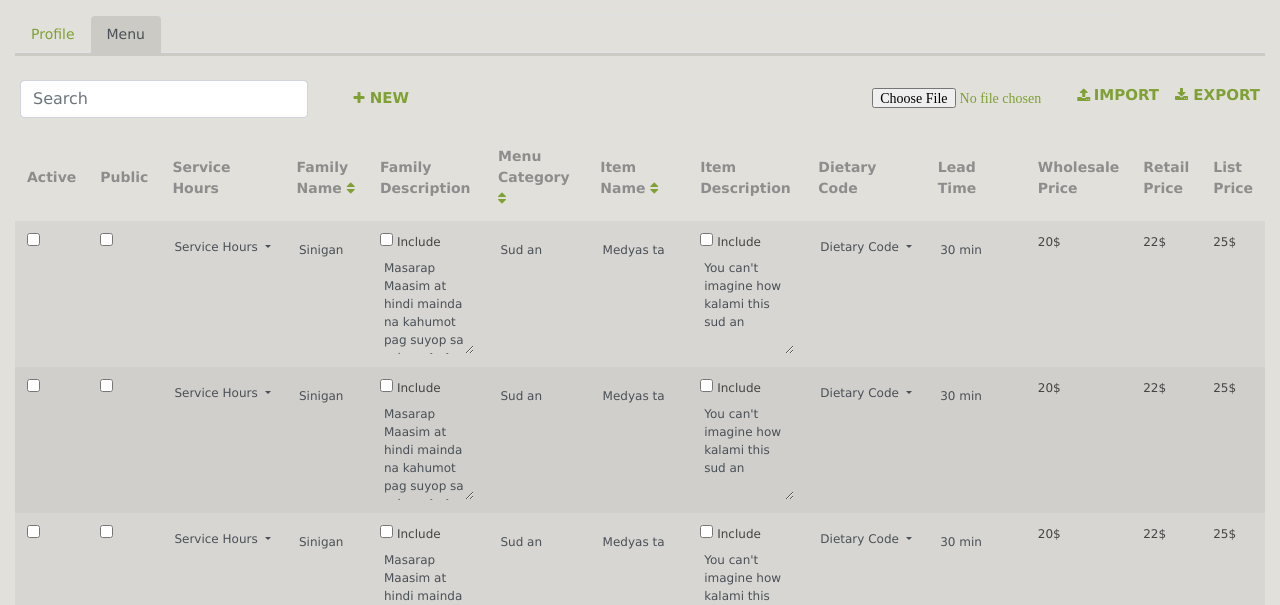
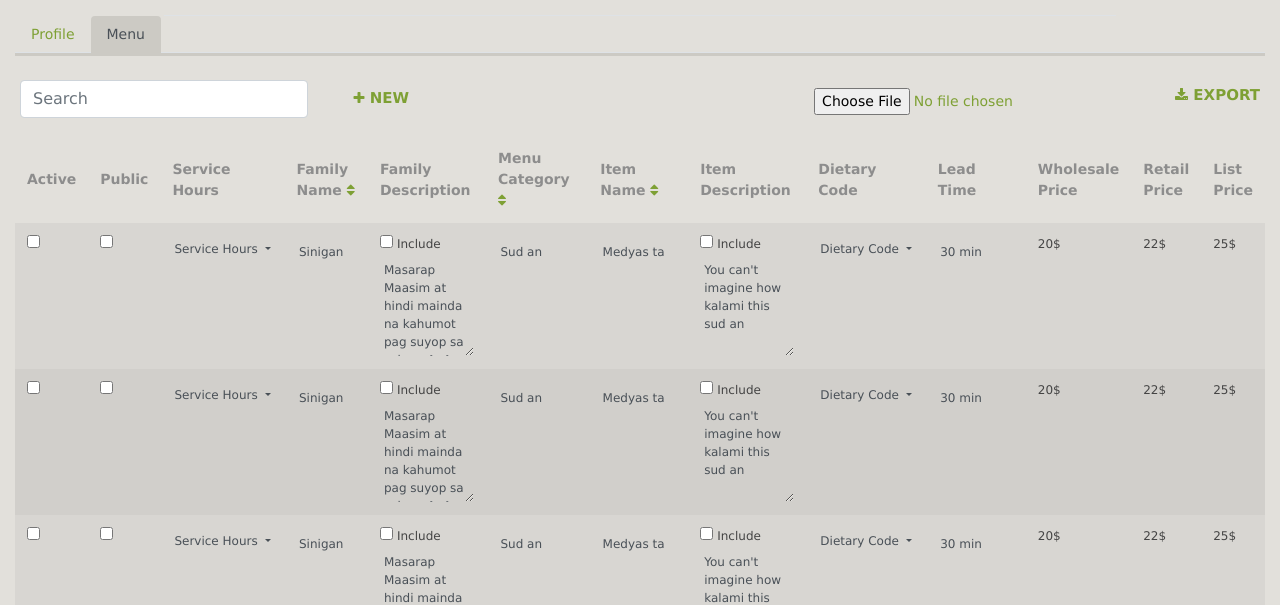
Before and after one commit to ArthurBaduyen/portlandPedalPower, a website: page application/index_menu.html in a window 1280 px wide. Shown: the part 199-804 px from the top of the page. Drawn offline with nearby package versions, Linux system fonts and the light colour scheme; files whose address does not match are found by name.

Commit message:
update trash import

```diff
--- a/application/index_menu.html
+++ b/application/index_menu.html
@@ -86,7 +86,8 @@
 						<!-- <label class="h5 bold d-inline" for="textarea">Location</label> -->
 						<a href="#" class="ml-3 d-inline text-upper no-decor fa fa-plus"></a>
 						<a href="#" class="ml-3 d-inline text-upper no-decor fa fa-download pull-right"></a>
-						<a href="#" class="ml-3 d-inline text-upper no-decor fa fa-upload pull-right">
+						<!-- <a href="#" class="ml-3 d-inline text-upper no-decor fa fa-upload pull-right"> -->
+						<a href="#" class="ml-3 d-inline text-upper no-decor pull-right">
 							<input type="file" name="pic" accept="image/*" class="upload pull-left">
 						</a>
 
--- a/application/scss/components/forms.scss
+++ b/application/scss/components/forms.scss
@@ -143,10 +143,13 @@
 		&.upload {
 			width: 25em;
 			margin-top: -5px;
-			margin-right: -10em;
+			// margin-right: -7em;
 			z-index: 10;
 			position: relative;
 			cursor: pointer !important;
+			white-space: nowrap;
+			overflow: hidden;
+			text-overflow: ellipsis;
 		}
 	}
 }
```
Also changed, not shown: application/css/styles.css.
